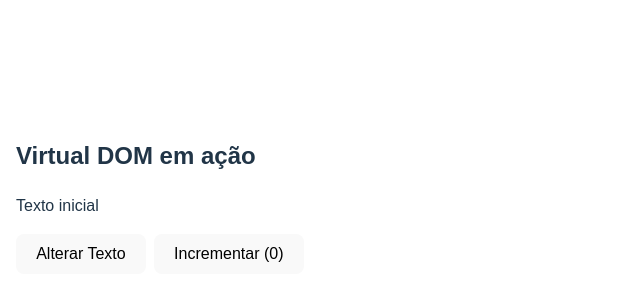
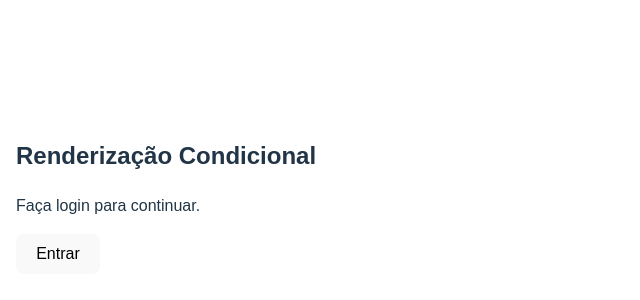
Before and after one commit to felipesayegg/React-Vite, a React (Vite) app: page / in a window 1280 px wide. Shown: the part 204-504 px from the top of the page, without its empty margins (0-640 px from the left). Built offline with nearby package versions, Linux system fonts and the light colour scheme.

Commit message:
Implementa MensagemLogin

```diff
--- a/src/App.jsx
+++ b/src/App.jsx
@@ -1,8 +1,8 @@
-import TextoDinamico from "./components/TextoDinamico";
+import MensagemLogin from "./components/MensagemLogin";
 export default function App() {
   return (
     <main style={{ fontFamily: "sans-serif", padding: 16 }}>
-      <TextoDinamico />
+      <MensagemLogin />
     </main>
   );
 }
--- /dev/null
+++ b/src/components/MensagemLogin.jsx
@@ -0,0 +1,19 @@
+import { useState } from "react";
+export default function MensagemLogin() {
+  const [autenticado, setAutenticado] = useState(false);
+  const [nome, setNome] = useState("Patrícia");
+  return (
+    <section>
+      <h2>Renderização Condicional</h2>
+      {/* Ternário */}
+      <p>{autenticado ? `Bem-vinda, ${nome}!` : "Faça login para continuar."}</p>
+      {/* Curto-circuito */}
+      {autenticado && <small>Você tem 3 notificações não lidas.</small>}
+      <div style={{ marginTop: 8 }}>
+        <button onClick={() => setAutenticado((a) => !a)}>
+          {autenticado ? "Sair" : "Entrar"}
+        </button>
+      </div>
+    </section>
+  );
+}
```
